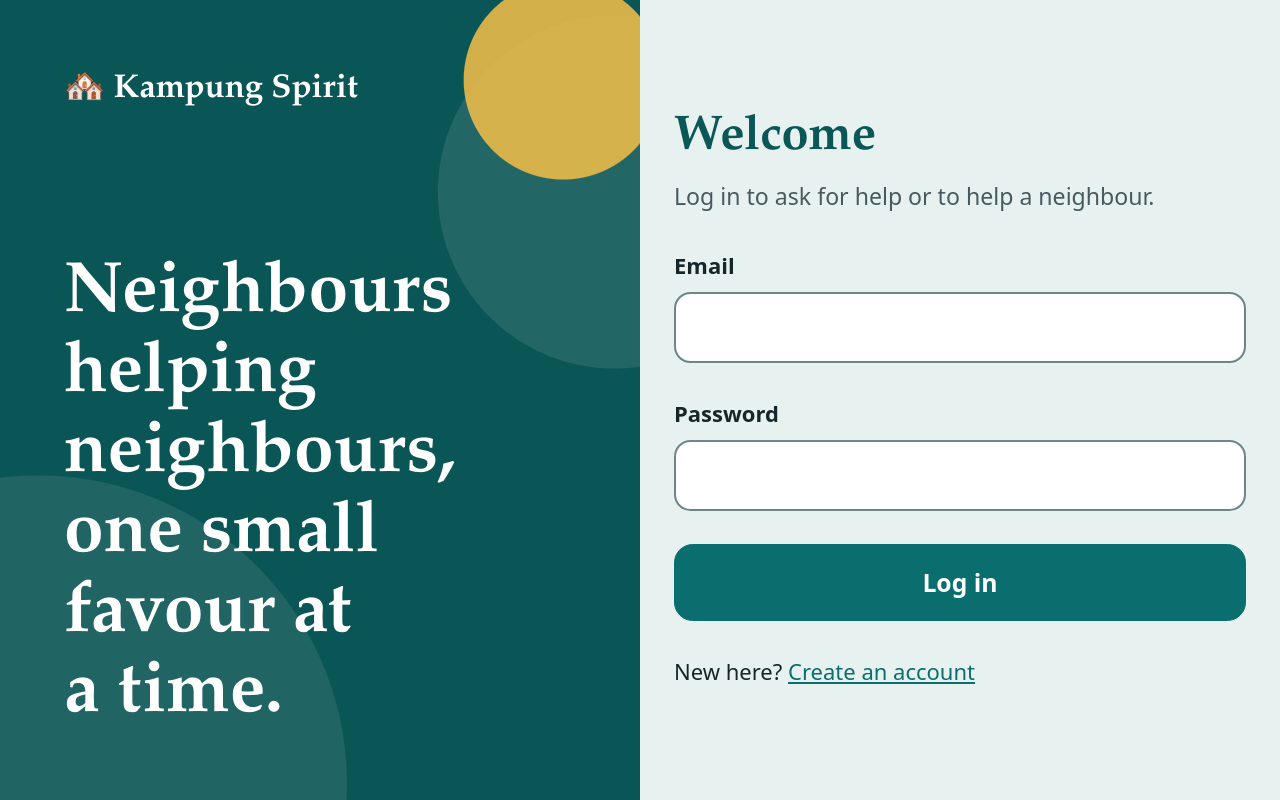
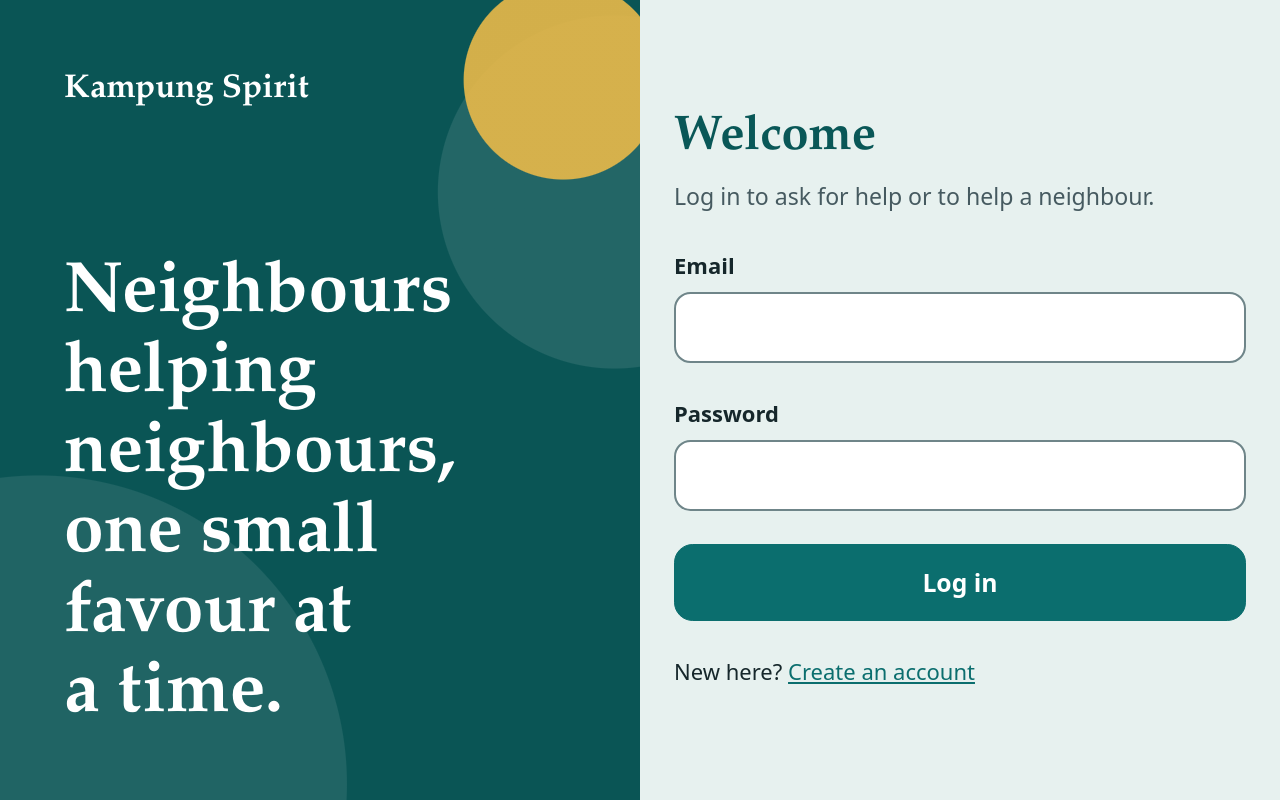
Before and after one commit to jiale109/kampung-spirit, a Vue app: page /landing in a window 1280 px wide. Built offline with nearby package versions, Linux system fonts and the light colour scheme; no server answers.

Commit message:
remove kampung spirit ugly icons

```diff
--- a/src/layouts/MainLayout.vue
+++ b/src/layouts/MainLayout.vue
@@ -22,7 +22,8 @@ async function logout() {
 <template>
   <nav class="navbar navbar-expand-xl app-navbar">
     <div class="container">
-      <router-link class="navbar-brand" :to="auth.homePath">🏘️ Kampung Spirit</router-link>
+      <!-- add better icon beside kampung spirit ? -->
+      <router-link class="navbar-brand" :to="auth.homePath"> Kampung Spirit</router-link>
 
       <button class="navbar-toggler" type="button" data-bs-toggle="collapse" data-bs-target="#navbarNav"
         aria-controls="navbarNav" aria-expanded="false" aria-label="Open menu">
--- a/src/layouts/SeniorViewsLayout.vue
+++ b/src/layouts/SeniorViewsLayout.vue
@@ -19,7 +19,8 @@ function logout() {
   <div class="role-senior">
     <nav class="navbar navbar-expand-xl app-navbar">
       <div class="container">
-        <router-link class="navbar-brand" to="/app/requests">🏘️ Kampung Spirit</router-link>
+        <!-- better icon before kampung spirit ? -->
+        <router-link class="navbar-brand" to="/app/requests"> Kampung Spirit</router-link>
 
         <button class="navbar-toggler" type="button" data-bs-toggle="collapse" data-bs-target="#navbarNav"
           aria-controls="navbarNav" aria-expanded="false" aria-label="Open menu">
--- a/src/layouts/YouthViewsLayout.vue
+++ b/src/layouts/YouthViewsLayout.vue
@@ -21,7 +21,8 @@ onMounted(store.load)
 <template>
   <nav class="navbar navbar-expand-xl app-navbar">
     <div class="container">
-      <router-link class="navbar-brand" to="/app">🏘️ Kampung Spirit</router-link>
+      <!-- add an icon beside kampung spirit ? -->
+      <router-link class="navbar-brand" to="/app"> Kampung Spirit</router-link>
 
       <button class="navbar-toggler" type="button" data-bs-toggle="collapse" data-bs-target="#navbarNav"
         aria-controls="navbarNav" aria-expanded="false" aria-label="Open menu">
--- a/src/views/LandingView.vue
+++ b/src/views/LandingView.vue
@@ -38,7 +38,8 @@ async function submit() {
 
       <!-- Tagline -->
       <div class="col-lg-6 landing-hero">
-        <p class="landing-brand">🏘️ Kampung Spirit</p>
+        <!-- add better icon here beside kampung spirit ? -->
+        <p class="landing-brand"> Kampung Spirit</p>
         <h1 class="landing-tagline">Neighbours helping neighbours, one small favour at a time.</h1>
       </div>
 
--- a/src/views/RegisterView.vue
+++ b/src/views/RegisterView.vue
@@ -121,7 +121,8 @@ async function submit() {
 
       <!-- Tagline -->
       <div class="col-lg-6 landing-hero">
-        <p class="landing-brand">🏘️ Kampung Spirit</p>
+        <!-- add better icon here beside kampung spirit?  -->
+        <p class="landing-brand"> Kampung Spirit</p>
         <h1 class="landing-tagline">Neighbours helping neighbours, one small favour at a time.</h1>
       </div>
 
```
Also changed, not shown: public/images/merchants/kampungSpiritIcon.png (added).
